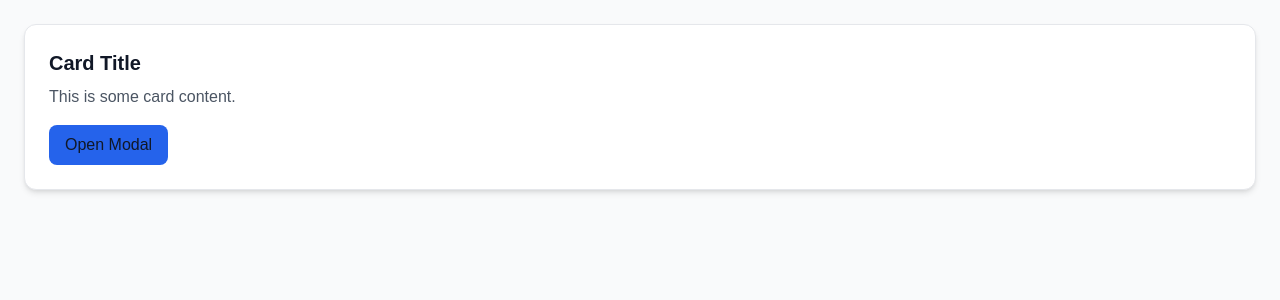
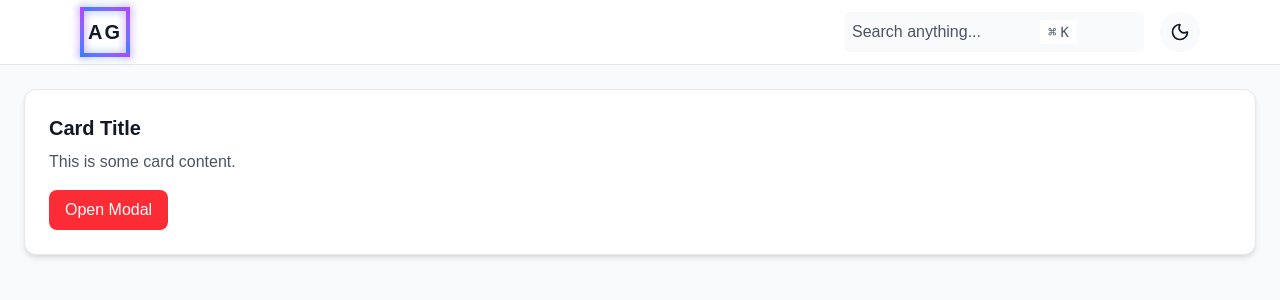
Before and after one commit to abdul-ghaffar01/blog-system, a Next.js app: page / in a window 1280 px wide. Shown: the top 300 px of the page. Built offline with nearby package versions, Linux system fonts and the light colour scheme.

Commit message:
Added search ui

```diff
--- a/app/layout.js
+++ b/app/layout.js
@@ -1,5 +1,7 @@
 import { ThemeProvider } from "@/components/ThemeProvider";
 import "./globals.css";
+import Navbar from "@/components/navbar/Navbar";
+import Search from "@/components/search/Search";
 
 export const metadata = {
   title: "Create Next App",
@@ -11,6 +13,8 @@ export default function RootLayout({ children }) {
     <html lang="en" suppressHydrationWarning>
       <body>
         <ThemeProvider>
+          <Navbar />
+          <Search />
           {children}
         </ThemeProvider>
       </body>
--- a/app/page.js
+++ b/app/page.js
@@ -14,7 +14,10 @@ export default function Home() {
       <Card>
         <h2 className="text-xl font-semibold mb-2">Card Title</h2>
         <p className="text-muted mb-4">This is some card content.</p>
-        <Button onClick={() => setOpen(true)}>Open Modal</Button>
+        <Button
+        className="bg-red-500"
+        onClick={() => setOpen(true)}>Open Modal</Button>
+
       </Card>
 
       <Modal isOpen={open} onClose={() => setOpen(false)}>
--- a/components/navbar/Logo.jsx
+++ b/components/navbar/Logo.jsx
@@ -7,7 +7,7 @@ const Logo = ({ startDelay }) => {
         <ClientOnly>
 
             <motion.div
-                className="relative w-[60px] h-[60px] flex items-center justify-center"
+                className="relative w-[50px] h-[50px] flex items-center justify-center"
             >
                 {/* Lines */}
                 <div className="absolute top-0 w-full h-full">
@@ -49,7 +49,7 @@ const Logo = ({ startDelay }) => {
                     initial={{ opacity: 0 }}
                     whileInView={{ opacity: 1, transition: { duration: 0.4, delay: 1.6 } }}
                     viewport={{ once: true }}
-                    className="absolute text-2xl font-extrabold text-foreground tracking-widest"
+                    className="absolute text-xl font-extrabold text-foreground tracking-widest"
                 >
                     AG
                 </motion.div>
--- a/components/navbar/Navbar.jsx
+++ b/components/navbar/Navbar.jsx
@@ -1,9 +1,70 @@
-import React from 'react'
+"use client";
+
+import { useEffect, useState } from "react";
+import { Menu, X, Search } from "lucide-react";
+import ThemeToggle from "./ThemeToggle";
+import Logo from "./Logo";
+import Link from "next/link";
+import useSearchStore from "@/stores/useSearchStore";
 
 const Navbar = () => {
+  const { setSearching } = useSearchStore();
+
+  useEffect(() => {
+    const handleKeyDown = (event) => {
+      if (event.ctrlKey && event.key.toLowerCase() === "k") {
+        event.preventDefault(); // prevent browser default Ctrl+K action
+        handleSearch()
+      }
+    };
+
+    window.addEventListener("keydown", handleKeyDown);
+
+    // Cleanup on unmount
+    return () => {
+      window.removeEventListener("keydown", handleKeyDown);
+    };
+  }, [])
+
+  const handleSearch = () => {
+    console.log("handling search")
+    setSearching(true);
+  }
+
   return (
-    <div>Navbar</div>
-  )
-}
+    <header className="w-full bg-surface border-b border-border sticky top-0 z-50">
+      <div className="max-w-6xl mx-auto px-4 flex items-center justify-between h-16">
+        {/* Logo */}
+        <Link href="/" className="text-lg font-bold text-primary ">
+          <Logo />
+        </Link>
 
-export default Navbar
+        {/* Right Actions */}
+        <div className="flex items-center gap-4">
+          {/* Search */}
+          <button
+            onClick={handleSearch}
+            className="flex justify-center items-center md:justify-between bg-background w-10 h-10 md:w-[300px] p-2 md:rounded-md rounded-full overflow-hidden">
+            <p className="text-muted m-0 hidden md:block">Search anything...</p>
+            <div className="h-full hidden md:flex items-center gap-1 bg-surface px-2 p-1">
+              <kbd className="text-sm text-muted">⌘</kbd>
+              <kbd className="text-sm text-muted">K</kbd>
+            </div>
+            <div className="">
+              <Search size={20} className="md:hidden" />
+            </div>
+          </button>
+
+          {/* Theme Toggle */}
+          <ThemeToggle />
+
+
+        </div>
+      </div>
+
+
+    </header>
+  );
+};
+
+export default Navbar;
--- a/components/navbar/ThemeToggle.jsx
+++ b/components/navbar/ThemeToggle.jsx
@@ -1,7 +1,9 @@
 "use client";
+
 import { useTheme } from "next-themes";
 import { useEffect, useState } from "react";
-import Button from "../ui/Button";
+import { motion, AnimatePresence } from "framer-motion";
+import { Sun, Moon } from "lucide-react";
 
 export default function ThemeToggle() {
     const { theme, setTheme } = useTheme();
@@ -12,8 +14,33 @@ export default function ThemeToggle() {
     if (!mounted) return null;
 
     return (
-        <Button disabled="true" loading={true} variant="success" onClick={() => setTheme(theme === "light" ? "dark" : "light")}>
-            {theme === "light" ? "🌙 Dark" : "☀️ Light"}
-        </Button>
+        <button
+            onClick={() => setTheme(theme === "light" ? "dark" : "light")}
+            className="relative flex items-center justify-center w-10 h-10 rounded-full transition-colors bg-background"
+        >
+            <AnimatePresence mode="wait" initial={false}>
+                {theme === "light" ? (
+                    <motion.div
+                        key="moon"
+                        initial={{ rotate: -90, opacity: 0 }}
+                        animate={{ rotate: 0, opacity: 1 }}
+                        exit={{ rotate: 90, opacity: 0 }}
+                        transition={{ duration: 0.2 }}
+                    >
+                        <Moon className="w-5 h-5 text-foreground" />
+                    </motion.div>
+                ) : (
+                    <motion.div
+                        key="sun"
+                        initial={{ rotate: 90, opacity: 0 }}
+                        animate={{ rotate: 0, opacity: 1 }}
+                        exit={{ rotate: -90, opacity: 0 }}
+                        transition={{ duration: 0.2 }}
+                    >
+                        <Sun className="w-5 h-5 text-foreground" />
+                    </motion.div>
+                )}
+            </AnimatePresence>
+        </button>
     );
 }
--- /dev/null
+++ b/components/search/Search.jsx
@@ -0,0 +1,64 @@
+"use client";
+
+import useSearchStore from "@/stores/useSearchStore";
+import { motion, AnimatePresence } from "framer-motion";
+
+export default function Search() {
+    const { searching, setSearching } = useSearchStore();
+
+    return (
+        <AnimatePresence>
+            {searching && (
+                <>
+                    {/* Backdrop */}
+                    <motion.div
+                        key="backdrop"
+                        initial={{ opacity: 0 }}
+                        animate={{ opacity: 0.5 }}
+                        exit={{ opacity: 0 }}
+                        transition={{ duration: 0.3 }}
+                        onClick={() => setSearching(false)}
+                        className="fixed inset-0 bg-black z-40"
+                    />
+
+                    {/* Modal container */}
+                    <motion.div
+                        key="modal"
+                        initial={{ opacity: 0, scale: 0.95 }}
+                        animate={{ opacity: 1, scale: 1 }}
+                        exit={{ opacity: 0, scale: 0.95 }}
+                        transition={{ duration: 0.3 }}
+                        className="fixed top-1/2 left-1/2 z-50 max-w-4xl w-[90vw] -translate-x-1/2 -translate-y-1/2 rounded-lg bg-surface p-6 shadow-lg"
+                    >
+                        {/* Close button */}
+                        <button
+                            onClick={() => setSearching(false)}
+                            className="absolute top-4 right-4 text-muted hover:text-foreground transition-colors"
+                            aria-label="Close search modal"
+                        >
+                            ✕
+                        </button>
+
+                        {/* Modal content */}
+                        <div className="text-foreground space-y-6">
+                            <h2 className="text-3xl font-semibold border-b border-border pb-2">
+                                Search
+                            </h2>
+
+                            {/* Your search input and results go here */}
+                            <div className="mt-4">
+                                {/* Example input */}
+                                <input
+                                    type="search"
+                                    placeholder="Type to search..."
+                                    className="w-full rounded-md border border-border bg-background outline-none px-4 py-2 text-foreground placeholder:text-muted"
+                                />
+                            </div>
+                        </div>
+
+                    </motion.div>
+                </>
+            )}
+        </AnimatePresence>
+    );
+}
--- a/components/ui/Button.jsx
+++ b/components/ui/Button.jsx
@@ -16,22 +16,22 @@ export default function Button({
         primary: {
             bg: "bg-primary",
             hover: "hover:bg-primary-hover",
-            text: "text-foreground",
+            text: "text-white",
         },
         success: {
             bg: "bg-success",
             hover: "hover:bg-success-hover",
-            text: "text-foreground",
+            text: "text-white",
         },
         warning: {
             bg: "bg-warning",
             hover: "hover:bg-warning-hover",
-            text: "text-foreground",
+            text: "text-white",
         },
         danger: {
             bg: "bg-danger",
             hover: "hover:bg-danger-hover",
-            text: "text-foreground",
+            text: "text-white",
         },
     };
 
--- a/components/ui/Modal.jsx
+++ b/components/ui/Modal.jsx
@@ -8,7 +8,7 @@ export default function Modal({ isOpen, onClose, children }) {
         <AnimatePresence>
             {isOpen && (
                 <motion.div
-                    className="fixed inset-0 z-50 flex items-center justify-center"
+                    className="fixed inset-0 z-50 flex items-center justify-center p-2"
                     initial={{ opacity: 0 }}
                     animate={{ opacity: 1 }}
                     exit={{ opacity: 0 }}
--- a/package.json
+++ b/package.json
@@ -15,7 +15,8 @@
     "next": "15.4.6",
     "next-themes": "^0.4.6",
     "react": "19.1.0",
-    "react-dom": "19.1.0"
+    "react-dom": "19.1.0",
+    "zustand": "^5.0.7"
   },
   "devDependencies": {
     "@tailwindcss/postcss": "^4",
--- /dev/null
+++ b/stores/useSearchStore.js
@@ -0,0 +1,16 @@
+import {create} from "zustand";
+
+const useSearchStore = create((set) => ({
+    query: "",
+    results: [],
+    loading: false,
+    searching: false,
+
+    setQuery: (newQuery) => set({ query: newQuery }),
+    setResults: (newResults) => set({ results: newResults }),
+    setLoading: (isLoading) => set({ loading: isLoading }),
+    clearResults: () => set({ results: [] }),
+    setSearching: (isSearching) => set({searching: isSearching})
+}));
+
+export default useSearchStore;
```
Also changed, not shown: 1 other file (tests, documents, lock files or other folders).
